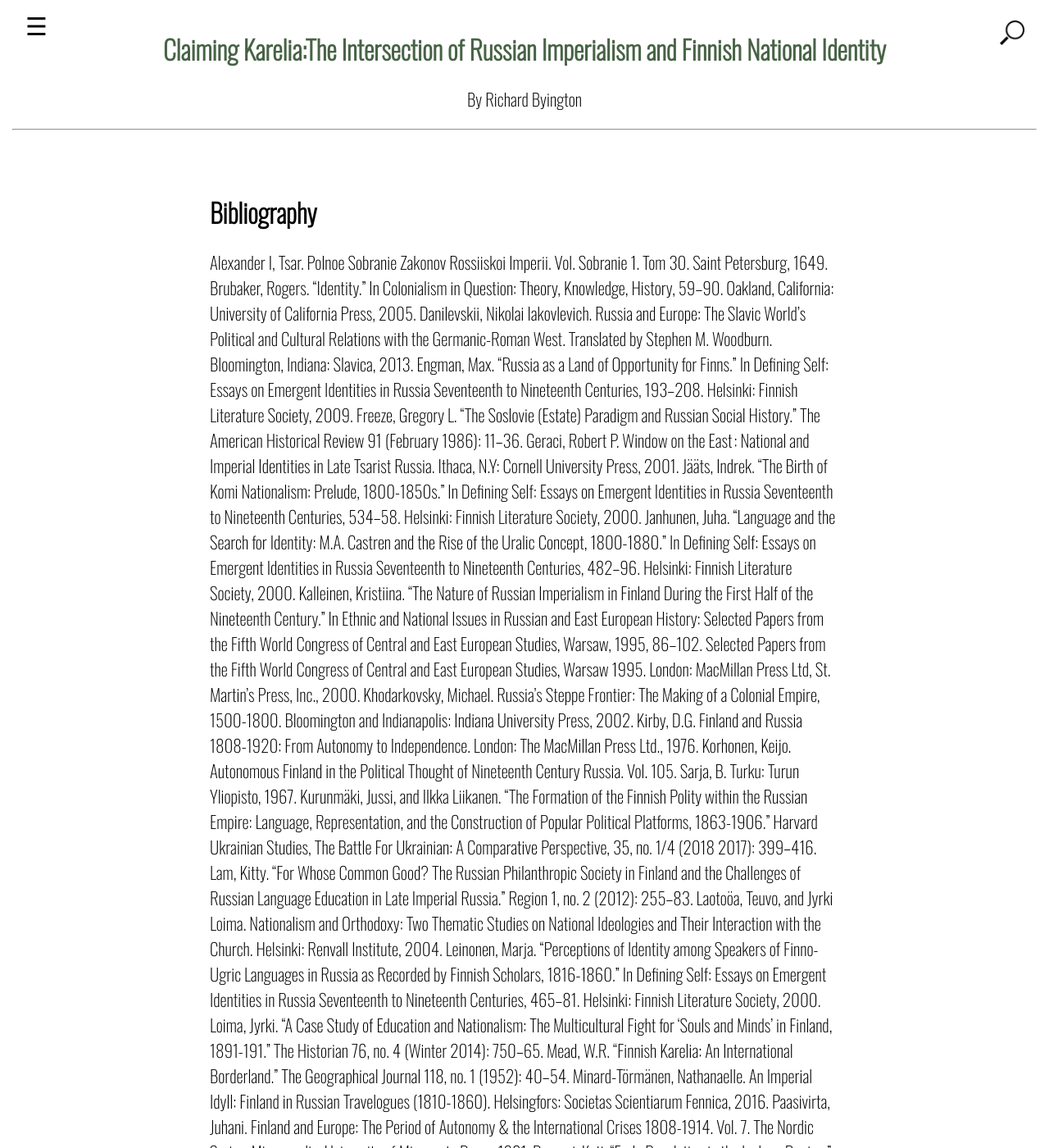
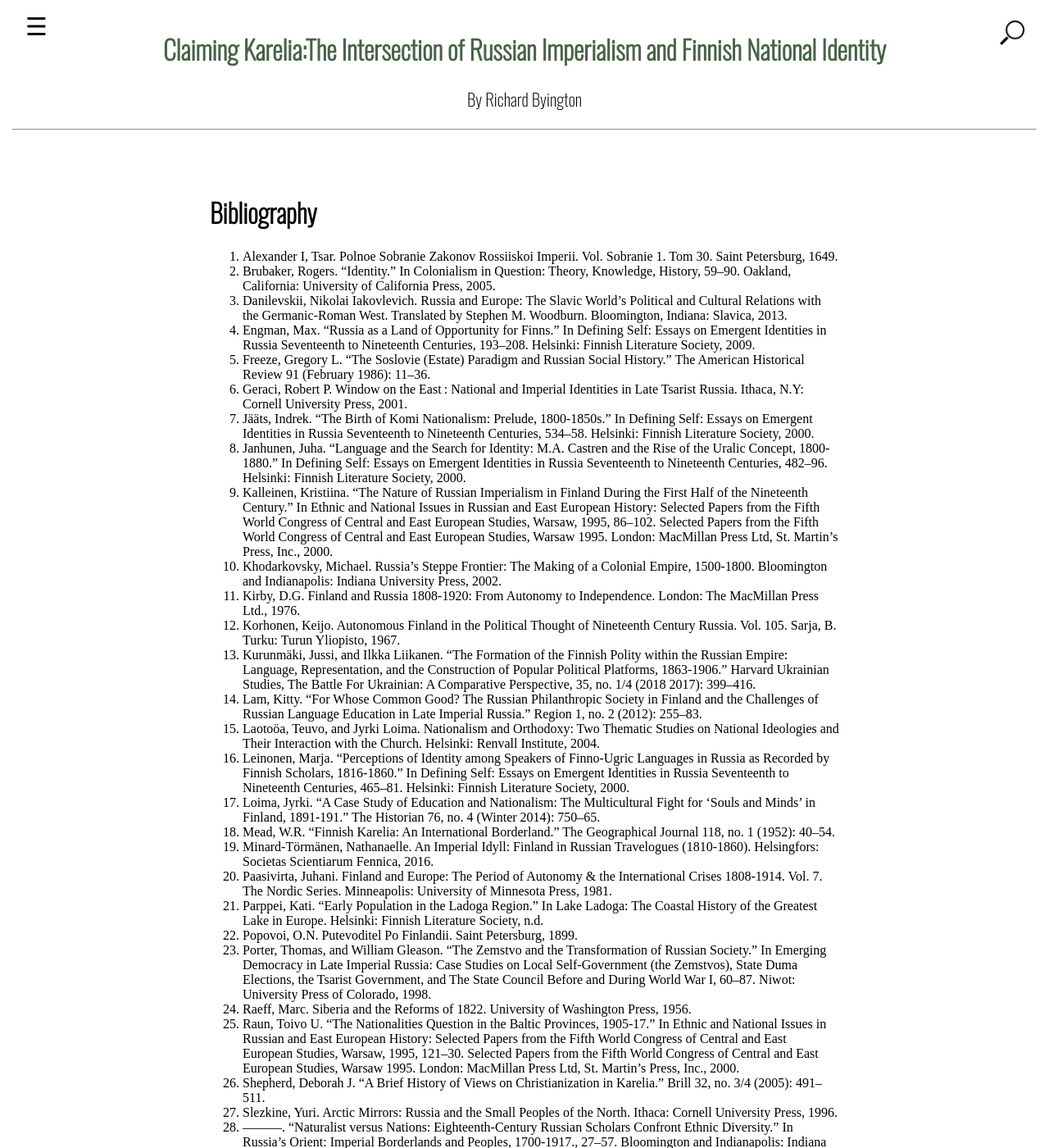
Before and after one commit to byingtr/MinDoc, a Jekyll site: the page built from 006_bibliography.md, in a window 1280 px wide and 1400 px high. Shown: the whole window at 82% size. Built offline with Jekyll 4.4.1, drawn with Linux system fonts in a browser that asks for light colours; some of the changed text lies outside the part shown.

Commit message:
Update 006_bibliography.md

```diff
--- a/006_bibliography.md
+++ b/006_bibliography.md
@@ -5,37 +5,37 @@ number: 006
 ---
 
 # Bibliography
-Alexander I, Tsar. Polnoe Sobranie Zakonov Rossiiskoi Imperii. Vol. Sobranie 1. Tom 30. Saint Petersburg, 1649.
-Brubaker, Rogers. “Identity.” In Colonialism in Question: Theory, Knowledge, History, 59–90. Oakland, California: University of California Press, 2005.
-Danilevskii, Nikolai Iakovlevich. Russia and Europe: The Slavic World’s Political and Cultural Relations with the Germanic-Roman West. Translated by Stephen M. Woodburn. Bloomington, Indiana: Slavica, 2013.
-Engman, Max. “Russia as a Land of Opportunity for Finns.” In Defining Self: Essays on Emergent Identities in Russia Seventeenth to Nineteenth Centuries, 193–208. Helsinki: Finnish Literature Society, 2009.
-Freeze, Gregory L. “The Soslovie (Estate) Paradigm and Russian Social History.” The American Historical Review 91 (February 1986): 11–36.
-Geraci, Robert P. Window on the East : National and Imperial Identities in Late Tsarist Russia. Ithaca, N.Y: Cornell University Press, 2001.
-Jääts, Indrek. “The Birth of Komi Nationalism: Prelude, 1800-1850s.” In Defining Self: Essays on Emergent Identities in Russia Seventeenth to Nineteenth Centuries, 534–58. Helsinki: Finnish Literature Society, 2000.
-Janhunen, Juha. “Language and the Search for Identity: M.A. Castren and the Rise of the Uralic Concept, 1800-1880.” In Defining Self: Essays on Emergent Identities in Russia Seventeenth to Nineteenth Centuries, 482–96. Helsinki: Finnish Literature Society, 2000.
-Kalleinen, Kristiina. “The Nature of Russian Imperialism in Finland During the First Half of the Nineteenth Century.” In Ethnic and National Issues in Russian and East European History: Selected Papers from the Fifth World Congress of Central and East European Studies, Warsaw, 1995, 86–102. Selected Papers from the Fifth World Congress of Central and East European Studies, Warsaw 1995. London: MacMillan Press Ltd, St. Martin’s Press, Inc., 2000.
-Khodarkovsky, Michael. Russia’s Steppe Frontier: The Making of a Colonial Empire, 1500-1800. Bloomington and Indianapolis: Indiana University Press, 2002.
-Kirby, D.G. Finland and Russia 1808-1920: From Autonomy to Independence. London: The MacMillan Press Ltd., 1976.
-Korhonen, Keijo. Autonomous Finland in the Political Thought of Nineteenth Century Russia. Vol. 105. Sarja, B. Turku: Turun Yliopisto, 1967.
-Kurunmäki, Jussi, and Ilkka Liikanen. “The Formation of the Finnish Polity within the Russian Empire: Language, Representation, and the Construction of Popular Political Platforms, 1863-1906.” Harvard Ukrainian Studies, The Battle For Ukrainian: A Comparative Perspective, 35, no. 1/4 (2018 2017): 399–416.
-Lam, Kitty. “For Whose Common Good? The Russian Philanthropic Society in Finland and the Challenges of Russian Language Education in Late Imperial Russia.” Region 1, no. 2 (2012): 255–83.
-Laotoöa, Teuvo, and Jyrki Loima. Nationalism and Orthodoxy: Two Thematic Studies on National Ideologies and Their Interaction with the Church. Helsinki: Renvall Institute, 2004.
-Leinonen, Marja. “Perceptions of Identity among Speakers of Finno-Ugric Languages in Russia as Recorded by Finnish Scholars, 1816-1860.” In Defining Self: Essays on Emergent Identities in Russia Seventeenth to Nineteenth Centuries, 465–81. Helsinki: Finnish Literature Society, 2000.
-Loima, Jyrki. “A Case Study of Education and Nationalism: The Multicultural Fight for ‘Souls and Minds’ in Finland, 1891-191.” The Historian 76, no. 4 (Winter 2014): 750–65.
-Mead, W.R. “Finnish Karelia: An International Borderland.” The Geographical Journal 118, no. 1 (1952): 40–54.
-Minard-Törmänen, Nathanaelle. An Imperial Idyll: Finland in Russian Travelogues (1810-1860). Helsingfors: Societas Scientiarum Fennica, 2016.
-Paasivirta, Juhani. Finland and Europe: The Period of Autonomy & the International Crises 1808-1914. Vol. 7. The Nordic Series. Minneapolis: University of Minnesota Press, 1981.
-Parppei, Kati. “Early Population in the Ladoga Region.” In Lake Ladoga: The Coastal History of the Greatest Lake in Europe. Helsinki: Finnish Literature Society, n.d.
-Popovoi, O.N. Putevoditel Po Finlandii. Saint Petersburg, 1899.
-Porter, Thomas, and William Gleason. “The Zemstvo and the Transformation of Russian Society.” In Emerging Democracy in Late Imperial Russia: Case Studies on Local Self-Government (the Zemstvos), State Duma Elections, the Tsarist Government, and The State Council Before and During World War I, 60–87. Niwot: University Press of Colorado, 1998.
-Raeff, Marc. Siberia and the Reforms of 1822. University of Washington Press, 1956.
-Raun, Toivo U. “The Nationalities Question in the Baltic Provinces, 1905-17.” In Ethnic and National Issues in Russian and East European History: Selected Papers from the Fifth World Congress of Central and East European Studies, Warsaw, 1995, 121–30. Selected Papers from the Fifth World Congress of Central and East European Studies, Warsaw 1995. London: MacMillan Press Ltd, St. Martin’s Press, Inc., 2000.
-Shepherd, Deborah J. “A Brief History of Views on Christianization in Karelia.” Brill 32, no. 3/4 (2005): 491–511.
-Slezkine, Yuri. Arctic Mirrors: Russia and the Small Peoples of the North. Ithaca: Cornell University Press, 1996.
-———. “Naturalist versus Nations: Eighteenth-Century Russian Scholars Confront Ethnic Diversity.” In Russia’s Orient: Imperial Borderlands and Peoples, 1700-1917., 27–57. Bloomington and Indianapolis: Indiana University Press, 1997.
-Slocum, John. “Who and When, Were the Inorodtsy?: The Evolution of the Category of ‘Aliens’ in Imperial Russia.” The Russian Review 57 (April 1998): 173–90.
-Stammler-Gossman, Anna. “A Life for an Idea: Matthias Alexander Castren.” Polar Record 45, no. 234 (2009): 193–206.
-Velychenko, Stephen. “Local Officialdom and National Movements in Imperial Russia: Administrative Shortcomings and Under-Government.” In Ethnic and National Issues in Russian and East European History, 74–75. Selected Papers from the Fifth World Congress of Central and East European Studies, Warsaw 1995. New York City: St. Martin’s Press, Inc., 2000.
-Vulpius, Ricarda. “From Inozemtsy to Inovertsy and Novokreshchenye: Images of Otherness in Eighteenth-Century Russia.” In Images of Otherness in Russia, 1547-1917, 491. Brookline, MA: Academic Studies Press, 2023.
-Wilson, William A. “Sibelius, the Kalevala, and Kalevalianism.” In Marrow of Human Experience: Essays on Folklore by William A. Wilson, 124–41. Denver: University Press of Colorado, Utah State University Press, 2006.
-Yaroshevski, Dov. “Empire and Citizenship.” In Russia’s Orient: Imperial Borderlands and Peoples, 1700-1917., 58–79. Bloomington and Indianapolis: Indiana University Press, 1997.
+1.	Alexander I, Tsar. Polnoe Sobranie Zakonov Rossiiskoi Imperii. Vol. Sobranie 1. Tom 30. Saint Petersburg, 1649.
+2.	Brubaker, Rogers. “Identity.” In Colonialism in Question: Theory, Knowledge, History, 59–90. Oakland, California: University of California Press, 2005.
+3.	Danilevskii, Nikolai Iakovlevich. Russia and Europe: The Slavic World’s Political and Cultural Relations with the Germanic-Roman West. Translated by Stephen M. Woodburn. Bloomington, Indiana: Slavica, 2013.
+4.	Engman, Max. “Russia as a Land of Opportunity for Finns.” In Defining Self: Essays on Emergent Identities in Russia Seventeenth to Nineteenth Centuries, 193–208. Helsinki: Finnish Literature Society, 2009.
+5.	Freeze, Gregory L. “The Soslovie (Estate) Paradigm and Russian Social History.” The American Historical Review 91 (February 1986): 11–36.
+6.	Geraci, Robert P. Window on the East : National and Imperial Identities in Late Tsarist Russia. Ithaca, N.Y: Cornell University Press, 2001.
+7.	Jääts, Indrek. “The Birth of Komi Nationalism: Prelude, 1800-1850s.” In Defining Self: Essays on Emergent Identities in Russia Seventeenth to Nineteenth Centuries, 534–58. Helsinki: Finnish Literature Society, 2000.
+8.	Janhunen, Juha. “Language and the Search for Identity: M.A. Castren and the Rise of the Uralic Concept, 1800-1880.” In Defining Self: Essays on Emergent Identities in Russia Seventeenth to Nineteenth Centuries, 482–96. Helsinki: Finnish Literature Society, 2000.
+9.	Kalleinen, Kristiina. “The Nature of Russian Imperialism in Finland During the First Half of the Nineteenth Century.” In Ethnic and National Issues in Russian and East European History: Selected Papers from the Fifth World Congress of Central and East European Studies, Warsaw, 1995, 86–102. Selected Papers from the Fifth World Congress of Central and East European Studies, Warsaw 1995. London: MacMillan Press Ltd, St. Martin’s Press, Inc., 2000.
+10.	Khodarkovsky, Michael. Russia’s Steppe Frontier: The Making of a Colonial Empire, 1500-1800. Bloomington and Indianapolis: Indiana University Press, 2002.
+11.	Kirby, D.G. Finland and Russia 1808-1920: From Autonomy to Independence. London: The MacMillan Press Ltd., 1976.
+12.	Korhonen, Keijo. Autonomous Finland in the Political Thought of Nineteenth Century Russia. Vol. 105. Sarja, B. Turku: Turun Yliopisto, 1967.
+13.	Kurunmäki, Jussi, and Ilkka Liikanen. “The Formation of the Finnish Polity within the Russian Empire: Language, Representation, and the Construction of Popular Political Platforms, 1863-1906.” Harvard Ukrainian Studies, The Battle For Ukrainian: A Comparative Perspective, 35, no. 1/4 (2018 2017): 399–416.
+14.	Lam, Kitty. “For Whose Common Good? The Russian Philanthropic Society in Finland and the Challenges of Russian Language Education in Late Imperial Russia.” Region 1, no. 2 (2012): 255–83.
+15.	Laotoöa, Teuvo, and Jyrki Loima. Nationalism and Orthodoxy: Two Thematic Studies on National Ideologies and Their Interaction with the Church. Helsinki: Renvall Institute, 2004.
+16.	Leinonen, Marja. “Perceptions of Identity among Speakers of Finno-Ugric Languages in Russia as Recorded by Finnish Scholars, 1816-1860.” In Defining Self: Essays on Emergent Identities in Russia Seventeenth to Nineteenth Centuries, 465–81. Helsinki: Finnish Literature Society, 2000.
+17.	Loima, Jyrki. “A Case Study of Education and Nationalism: The Multicultural Fight for ‘Souls and Minds’ in Finland, 1891-191.” The Historian 76, no. 4 (Winter 2014): 750–65.
+18.	Mead, W.R. “Finnish Karelia: An International Borderland.” The Geographical Journal 118, no. 1 (1952): 40–54.
+19.	Minard-Törmänen, Nathanaelle. An Imperial Idyll: Finland in Russian Travelogues (1810-1860). Helsingfors: Societas Scientiarum Fennica, 2016.
+20.	Paasivirta, Juhani. Finland and Europe: The Period of Autonomy & the International Crises 1808-1914. Vol. 7. The Nordic Series. Minneapolis: University of Minnesota Press, 1981.
+21.	Parppei, Kati. “Early Population in the Ladoga Region.” In Lake Ladoga: The Coastal History of the Greatest Lake in Europe. Helsinki: Finnish Literature Society, n.d.
+22.	Popovoi, O.N. Putevoditel Po Finlandii. Saint Petersburg, 1899.
+23.	Porter, Thomas, and William Gleason. “The Zemstvo and the Transformation of Russian Society.” In Emerging Democracy in Late Imperial Russia: Case Studies on Local Self-Government (the Zemstvos), State Duma Elections, the Tsarist Government, and The State Council Before and During World War I, 60–87. Niwot: University Press of Colorado, 1998.
+24.	Raeff, Marc. Siberia and the Reforms of 1822. University of Washington Press, 1956.
+25.	Raun, Toivo U. “The Nationalities Question in the Baltic Provinces, 1905-17.” In Ethnic and National Issues in Russian and East European History: Selected Papers from the Fifth World Congress of Central and East European Studies, Warsaw, 1995, 121–30. Selected Papers from the Fifth World Congress of Central and East European Studies, Warsaw 1995. London: MacMillan Press Ltd, St. Martin’s Press, Inc., 2000.
+26.	Shepherd, Deborah J. “A Brief History of Views on Christianization in Karelia.” Brill 32, no. 3/4 (2005): 491–511.
+27.	Slezkine, Yuri. Arctic Mirrors: Russia and the Small Peoples of the North. Ithaca: Cornell University Press, 1996.
+28.	———. “Naturalist versus Nations: Eighteenth-Century Russian Scholars Confront Ethnic Diversity.” In Russia’s Orient: Imperial Borderlands and Peoples, 1700-1917., 27–57. Bloomington and Indianapolis: Indiana University Press, 1997.
+29.	Slocum, John. “Who and When, Were the Inorodtsy?: The Evolution of the Category of ‘Aliens’ in Imperial Russia.” The Russian Review 57 (April 1998): 173–90.
+30.	Stammler-Gossman, Anna. “A Life for an Idea: Matthias Alexander Castren.” Polar Record 45, no. 234 (2009): 193–206.
+31.	Velychenko, Stephen. “Local Officialdom and National Movements in Imperial Russia: Administrative Shortcomings and Under-Government.” In Ethnic and National Issues in Russian and East European History, 74–75. Selected Papers from the Fifth World Congress of Central and East European Studies, Warsaw 1995. New York City: St. Martin’s Press, Inc., 2000.
+32.	Vulpius, Ricarda. “From Inozemtsy to Inovertsy and Novokreshchenye: Images of Otherness in Eighteenth-Century Russia.” In Images of Otherness in Russia, 1547-1917, 491. Brookline, MA: Academic Studies Press, 2023.
+33.	Wilson, William A. “Sibelius, the Kalevala, and Kalevalianism.” In Marrow of Human Experience: Essays on Folklore by William A. Wilson, 124–41. Denver: University Press of Colorado, Utah State University Press, 2006.
+34.	Yaroshevski, Dov. “Empire and Citizenship.” In Russia’s Orient: Imperial Borderlands and Peoples, 1700-1917., 58–79. Bloomington and Indianapolis: Indiana University Press, 1997.
```
